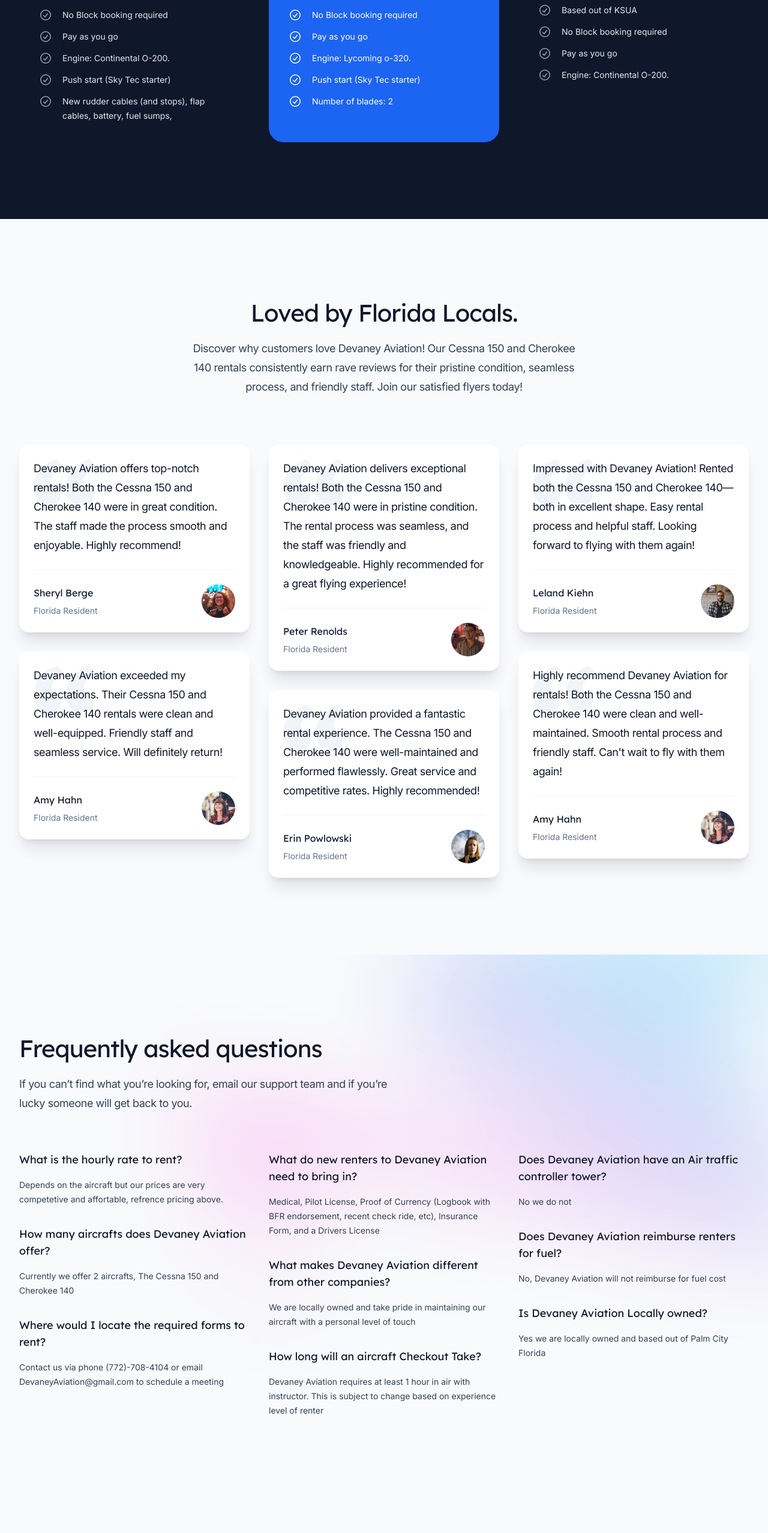
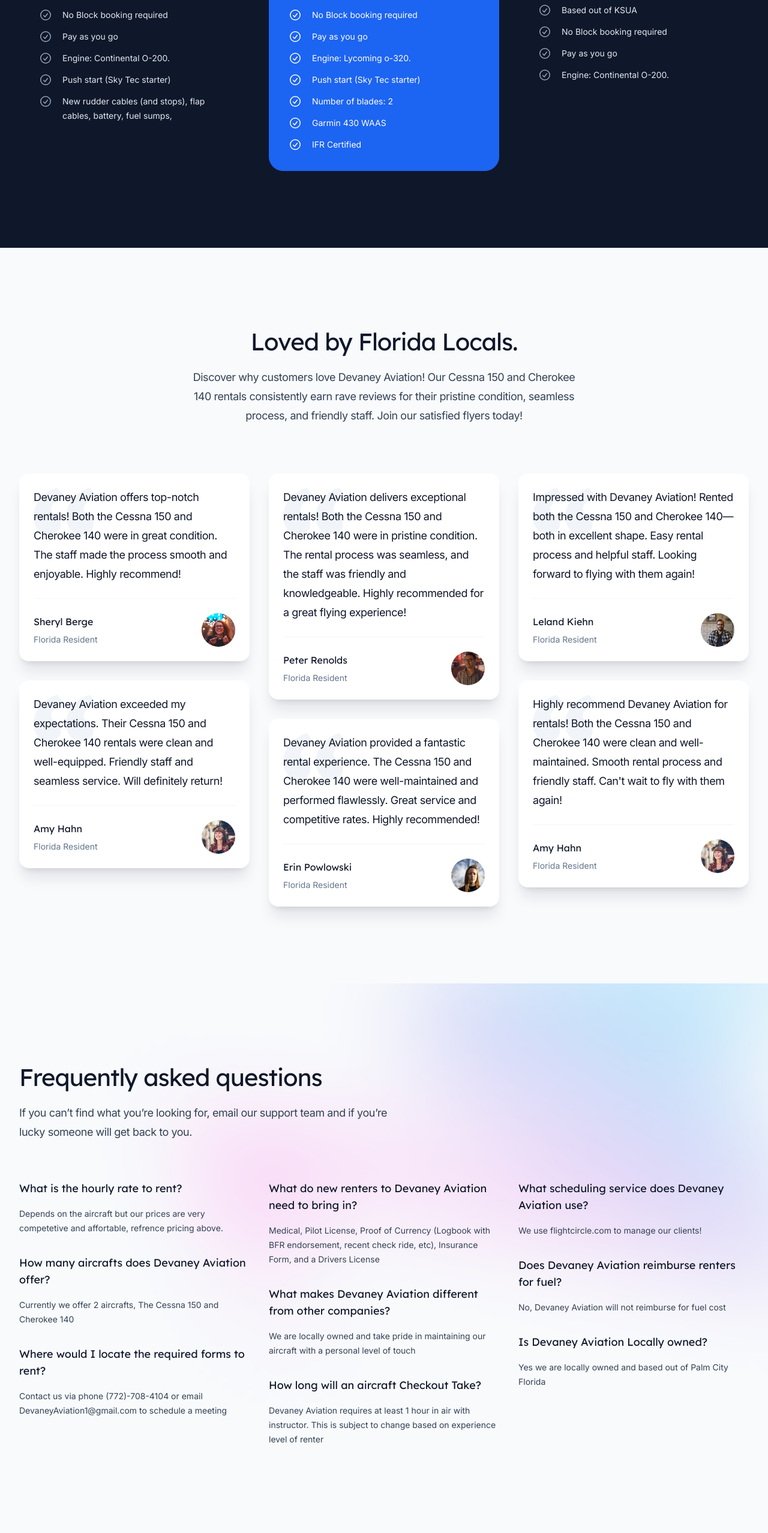
Before and after one commit to HunterBrennan1/devaviation, a Next.js app: page / in a window 1280 px wide. Shown: the part 2754-5309 px from the top of the page at 60% size. Built offline with nearby package versions, Linux system fonts and the light colour scheme.

Commit message:
adjusted mobile and fixed typos

```diff
--- a/src/components/Faqs.jsx
+++ b/src/components/Faqs.jsx
@@ -17,7 +17,7 @@
     {
       question: 'Where would I locate the required forms to rent?',
       answer:
-        'Contact us via phone (772)-708-4104 or email DevaneyAviation@gmail.com to schedule a meeting',
+        'Contact us via phone (772)-708-4104 or email DevaneyAviation1@gmail.com to schedule a meeting',
     },
   ],
   [
@@ -41,9 +41,9 @@
   ],
   [
     {
-      question: 'Does Devaney Aviation have an Air traffic controller tower?',
+      question: 'What scheduling service does Devaney Aviation use?',
       answer:
-        'No we do not',
+        'We use flightcircle.com to manage our clients!',
     },
     {
       question: 'Does Devaney Aviation reimburse renters for fuel?',
--- a/src/components/Hero.jsx
+++ b/src/components/Hero.jsx
@@ -50,7 +50,7 @@
         <p className="font-display text-base text-slate-900">
           Call and schedule today! <span className='text-blue-600'>(772)-708-4104</span>
         </p>
-        <div className='flex flex-row justify-evenly text-slate-900 text-xl font-semibold mt-10  flex-wrap'>
+        <div className='md:flex flex-row justify-evenly text-slate-900 text-xl font-semibold mt-10 hidden md:block flex-wrap'>
         <ul className='mb-2 text-blue-600 underline underline-offset-8 decoration-2'>
           Martin County
         </ul>
--- a/src/components/Pricing.jsx
+++ b/src/components/Pricing.jsx
@@ -144,6 +144,8 @@
               'Engine: Lycoming o-320.',
               'Push start (Sky Tec starter)',
               'Number of blades: 2',
+              'Garmin 430 WAAS',
+              'IFR Certified',
             ]}
           />
           <Plan
```
